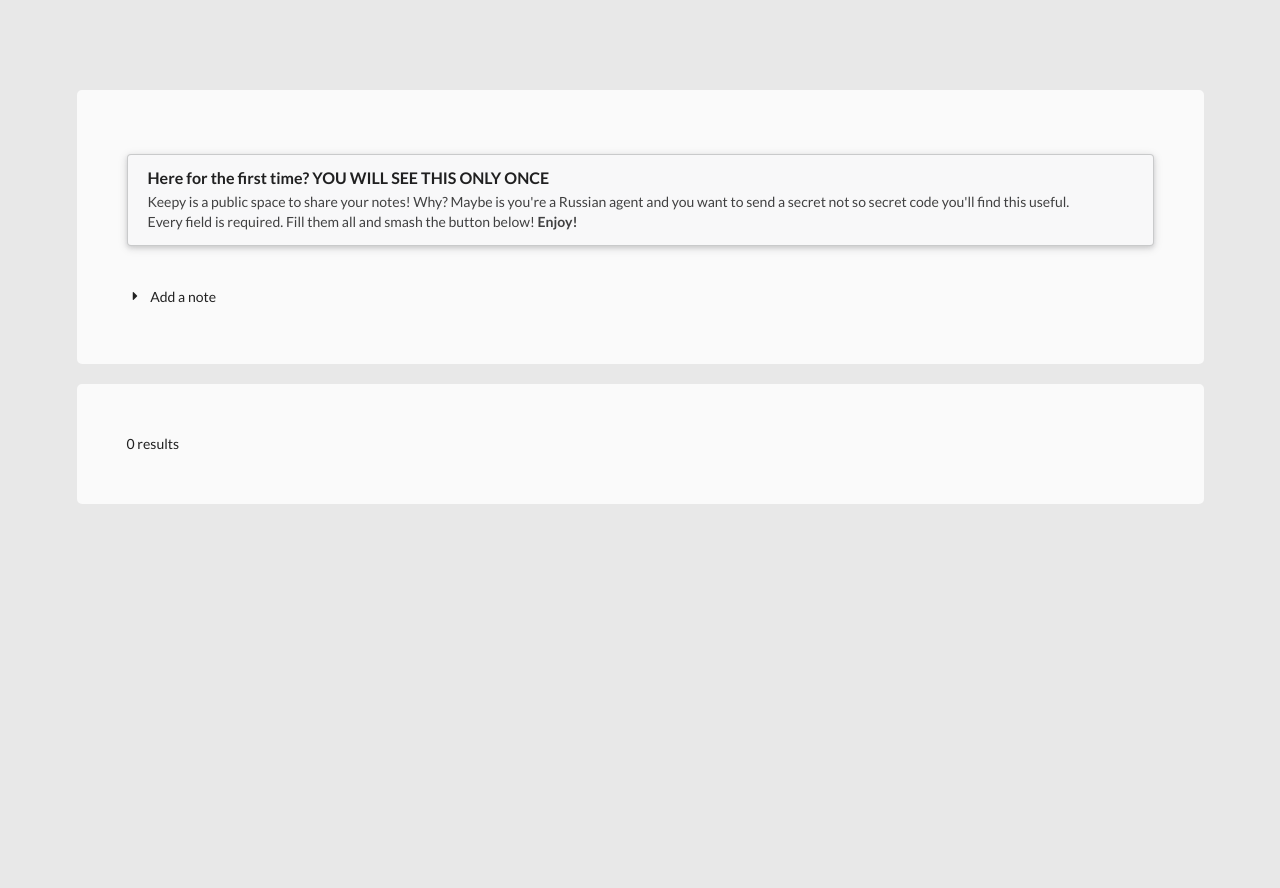
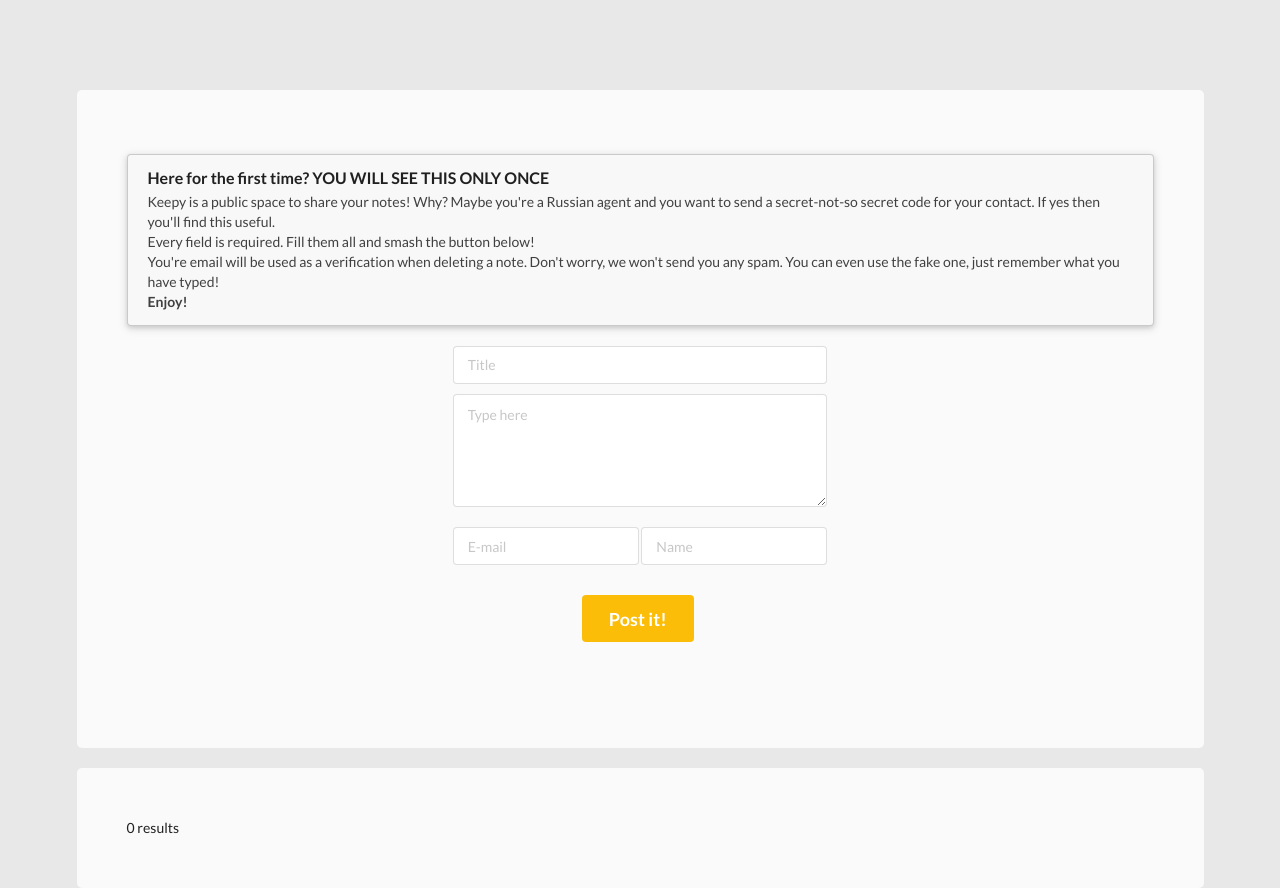
Before and after one commit to magicmychal/keepy, a PHP site: page / in a window 1280 px wide. Shown: the part 90-978 px from the top of the page. Before the commit the page ends 594 px from the top, so only its background shows below. Run offline with PHP 8.4, Linux system fonts and the light colour scheme; data that the repository does not hold is empty; some libraries are stand-ins or nearby versions; some web fonts are replaced.

Commit message:
deleted accordation due to some bugs and minor fixes in form validation

```diff
--- a/index.php
+++ b/index.php
@@ -42,8 +42,9 @@
                     <div class="header">
                     Here for the first time? YOU WILL SEE THIS ONLY ONCE
                     </div>
-                    <p>Keepy is a public space to share your notes! Why? Maybe is you're a Russian agent and you want to send a secret not so secret code you'll find this useful. <br>
-                    Every field is required. Fill them all and smash the button below! <b>Enjoy!</b></p>
+                    <p>Keepy is a public space to share your notes! Why? Maybe  you're a Russian agent and you want to send a secret-not-so secret code for your contact. If yes then you'll find this useful. <br>
+                    Every field is required. Fill them all and smash the button below! <br>
+                    You're email will be used as a verification when deleting a note. Don't worry, we won't send you any spam. You can even use the fake one, just remember what you have typed! <br><b>Enjoy!</b></p>
                 </div>
             <div class="ui floating message display_block">
                     <i class='close icon' data-vivaldi-spatnav-clickable='1'></i>
@@ -66,14 +67,7 @@
                         localStorage.setItem("visited", "yes");
                     }
             </script>
-            <div class="ui accordion">
-                    <div class="title">
-                        <i class="dropdown icon"></i>
-                        Add a note
-                    </div>
-
-                    <div class="content">
-                        <div class="ui six column centered grid">
+                  <div class="ui six column centered grid">
                             <form method="post" action="<?php echo htmlspecialchars($_SERVER["PHP_SELF"]);?>">
                             <div class="ui fluid input">
                                 <input type="text" name="title" id="title" placeholder="Title" value="<?php echo $title;?>">
@@ -93,8 +87,8 @@
                     <?php echo $emailErr;?><br>
                     <?php echo $titleErr;?><br>
                     <?php echo $contentErr;?>
-                    </div>
-              </div>
+
+
             <script>
                 $('.message .close')
                     .on('click', function() {
--- a/php/form.php
+++ b/php/form.php
@@ -18,7 +18,7 @@ if ($_SERVER["REQUEST_METHOD"] == "POST") {
       $nameErr = "<div class='ui negative message'>
                 <i class='close icon' data-vivaldi-spatnav-clickable='1'></i>
                 <div class='error'>Hey! Stop!</div>
-                <p>Only letters and white space allowed</p>
+                <p>Only letters and white space allowed in a<b> name</b> section</p>
                 </div>";
         $canI = 1;
     }
```
